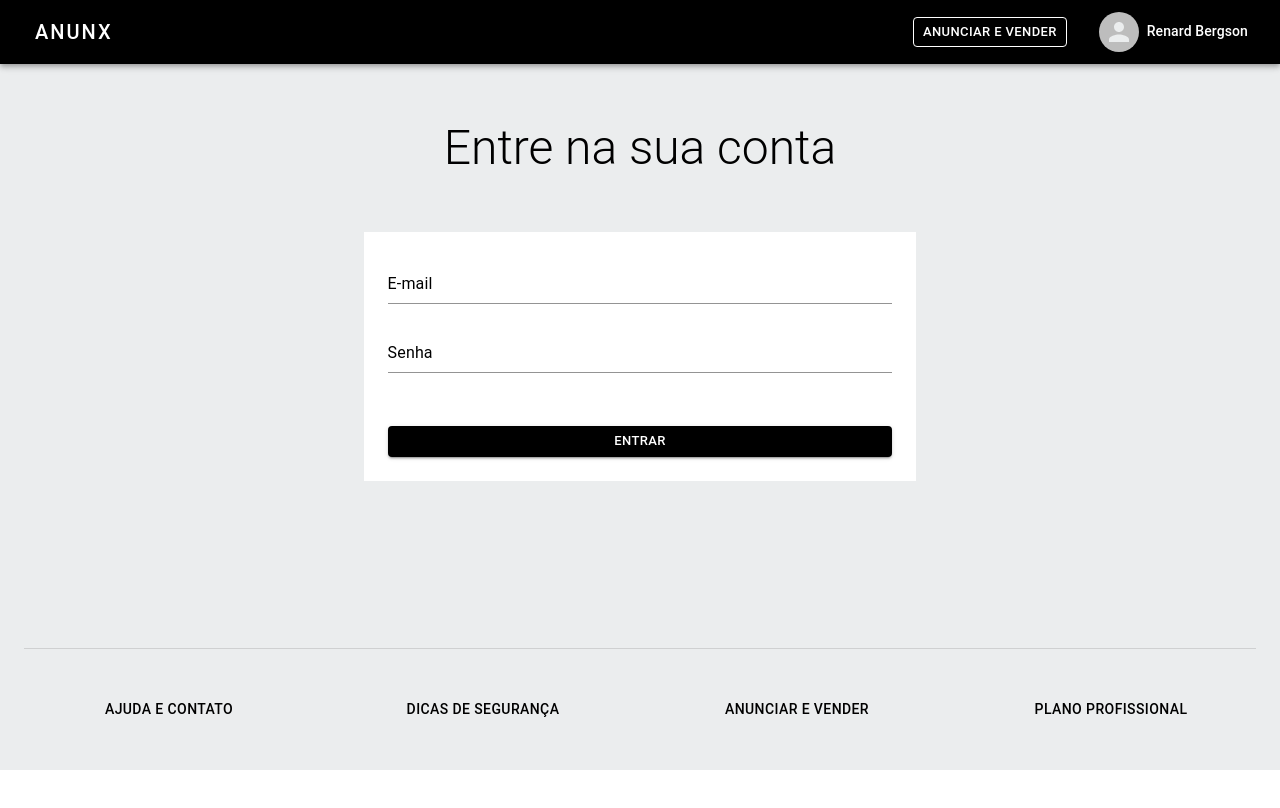
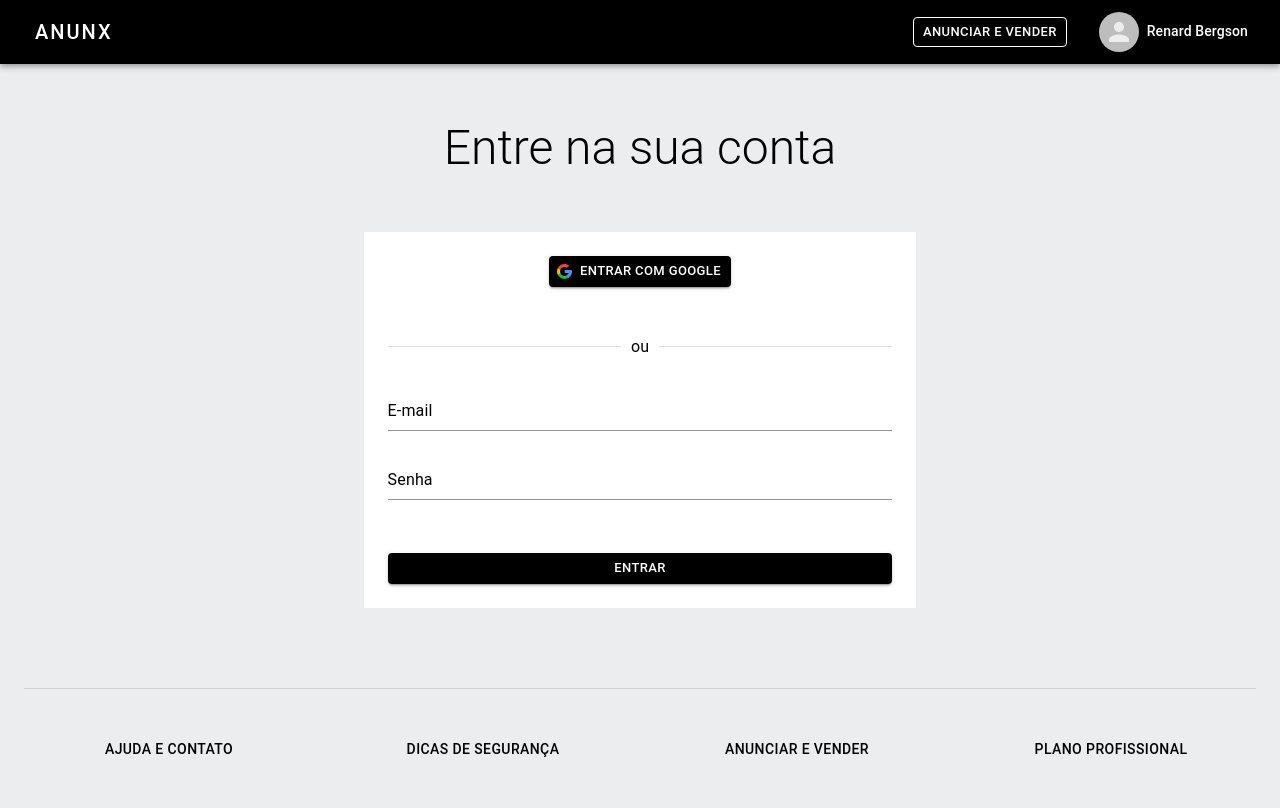
Before and after one commit to renardbergson/anunx, a Next.js app: page /pages/auth/signIn in a window 1280 px wide. Built offline with nearby package versions, Linux system fonts and the light colour scheme; no server answers.

Commit message:
inserting login with Google

```diff
--- a/src/app/pages/auth/signIn/page.jsx
+++ b/src/app/pages/auth/signIn/page.jsx
@@ -13,7 +13,9 @@ import {
   InputLabel,
   Button,
   CircularProgress,
-  Alert
+  Alert,
+  Divider,
+  Typography
 } from '@mui/material'
 
 import TemplateDefault from '../../../templates/Default'
@@ -22,13 +24,12 @@ import PageTitle from '../../../components/PageTitle'
 import styles from './styles'
 
 import { signIn, signOut, useSession } from 'next-auth/react'
+import Image from 'next/image'
 
 const SignIn = () => {
   const router = useRouter()
   const session = useSession()
   const searchParams = useSearchParams()
-
-  console.log(session)
 
   const formikConfigs = {
     initialValues: {
@@ -58,6 +59,10 @@ const SignIn = () => {
   const formik = useFormik(formikConfigs)
   const paramSearch = searchParams.get('invalid')
 
+  const handleGoogleLogin = () => {
+    signIn('google', {callbackUrl: '/pages/user/dashboard'})
+  }
+
   return (
     <TemplateDefault>
       <PageTitle title={'Entre na sua conta'} />
@@ -65,6 +70,30 @@ const SignIn = () => {
       <form onSubmit={formik.handleSubmit}>
         <InternalContainer maxWidth={'sm'}>
           <Box sx={{background: theme.palette.secondary.main, padding: theme.spacing(3), marginBottom: theme.spacing(3)}}>
+            <Box textAlign="center">
+              <Button
+                variant='contained'
+                size='small'
+                startIcon={
+                  <Image
+                    src={'/images/logo-google.svg'}
+                    alt='logo from google'
+                    width={15}
+                    height={15}
+                  />
+                }
+                onClick={handleGoogleLogin}
+              >
+                Entrar com Google
+              </Button>
+            </Box>
+
+            <Divider sx={{margin: `${theme.spacing(6)} 0 ${theme.spacing(3)} 0`}}>
+              <Typography>
+                ou
+              </Typography>
+            </Divider>
+
             {
               paramSearch
               ? <Alert severity='error' sx={{marginBottom: theme.spacing(3)}}>
```
Also changed, not shown: src/app/api/auth/[...nextauth]/route.jsx (+4 -4 lines), public/images/logo-google.svg (added).
